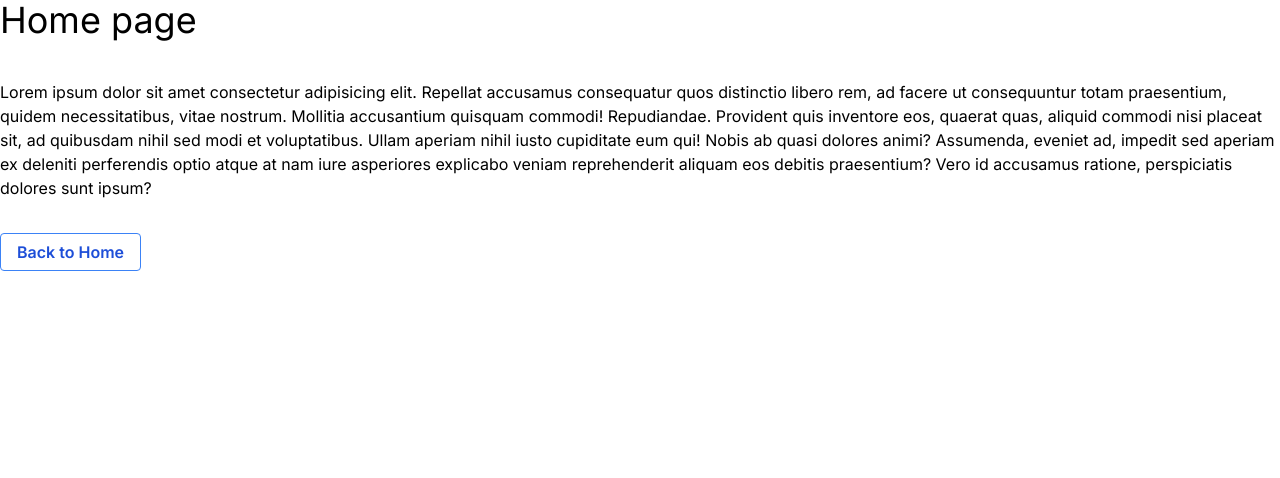
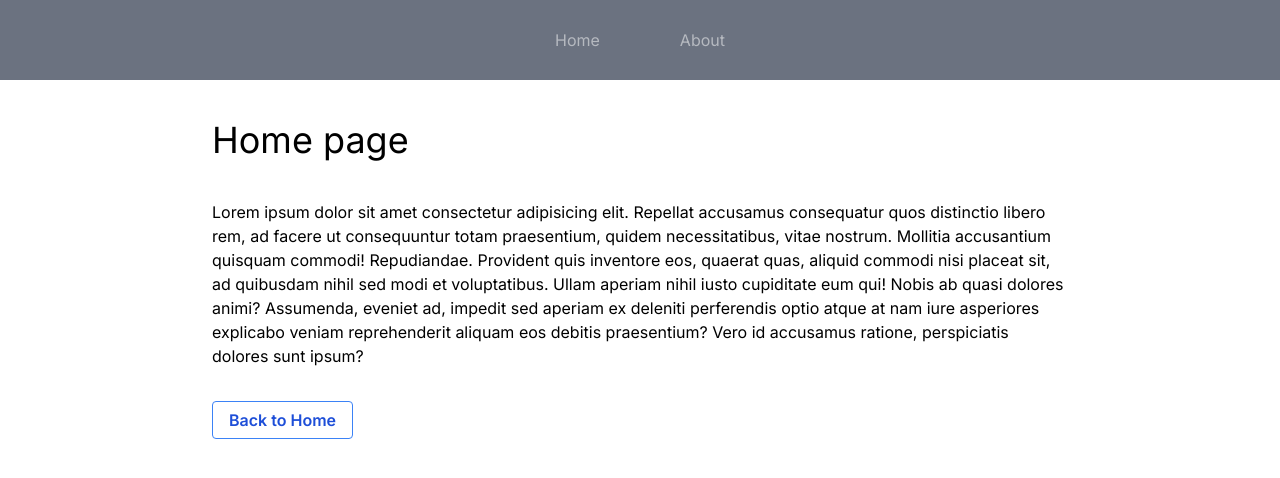
Before and after one commit to lapinRagnar/next13-prisma-mongodb-crud-restapi, a Next.js app: page / in a window 1280 px wide. Shown: the top 478 px of the page. Built offline with nearby package versions, Linux system fonts and the light colour scheme.

Commit message:
layout et navbar

```diff
--- /dev/null
+++ b/app/components/Header.jsx
@@ -0,0 +1,44 @@
+import React from "react"
+import Link from "next/link"
+import { AiOutlineHome } from 'react-icons/ai'
+
+
+
+const Header = () => {
+
+  const navItems = [
+    {
+      label: 'Home',
+      href: '/',
+      icon: 'AiOutlineHome'
+    },
+    {
+      label: 'About',
+      href: '/about',
+      icon: 'FcAbout'
+    },
+  ]
+
+  return (
+    <div>
+      <ul className='flex items-center justify-center gap-10 h-20 bg-gray-500 text-white mb-10'>
+        {
+          navItems.map(item => (
+            <li
+              key={item.label}
+            >
+              <Link
+                href={item.href}
+                className='hover:bg-red-400 hover:text-white p-5 rounded-md opacity-50'
+              >
+                {React.createElement(item.icon)} { item.label }
+              </Link>
+            </li>
+          ))
+        }
+      </ul>
+    </div>
+  )
+}
+
+export default Header
--- a/app/layout.js
+++ b/app/layout.jsx
@@ -1,5 +1,6 @@
 import { Inter } from 'next/font/google'
 import './globals.css'
+import Header from './components/Header'
 
 const inter = Inter({ subsets: ['latin'] })
 
@@ -11,7 +12,13 @@ export const metadata = {
 export default function RootLayout({ children }) {
   return (
     <html lang="en">
-      <body className={inter.className}>{children}</body>
+      <body className={inter.className}>
+        <Header />
+        <div className='max-w-4xl mx-auto px-5'>
+          {children}
+        </div>
+
+      </body>
     </html>
   )
 }
```
Also changed, not shown: package.json (+5 -4 lines), 1 other file (tests, documents, lock files or other folders).
